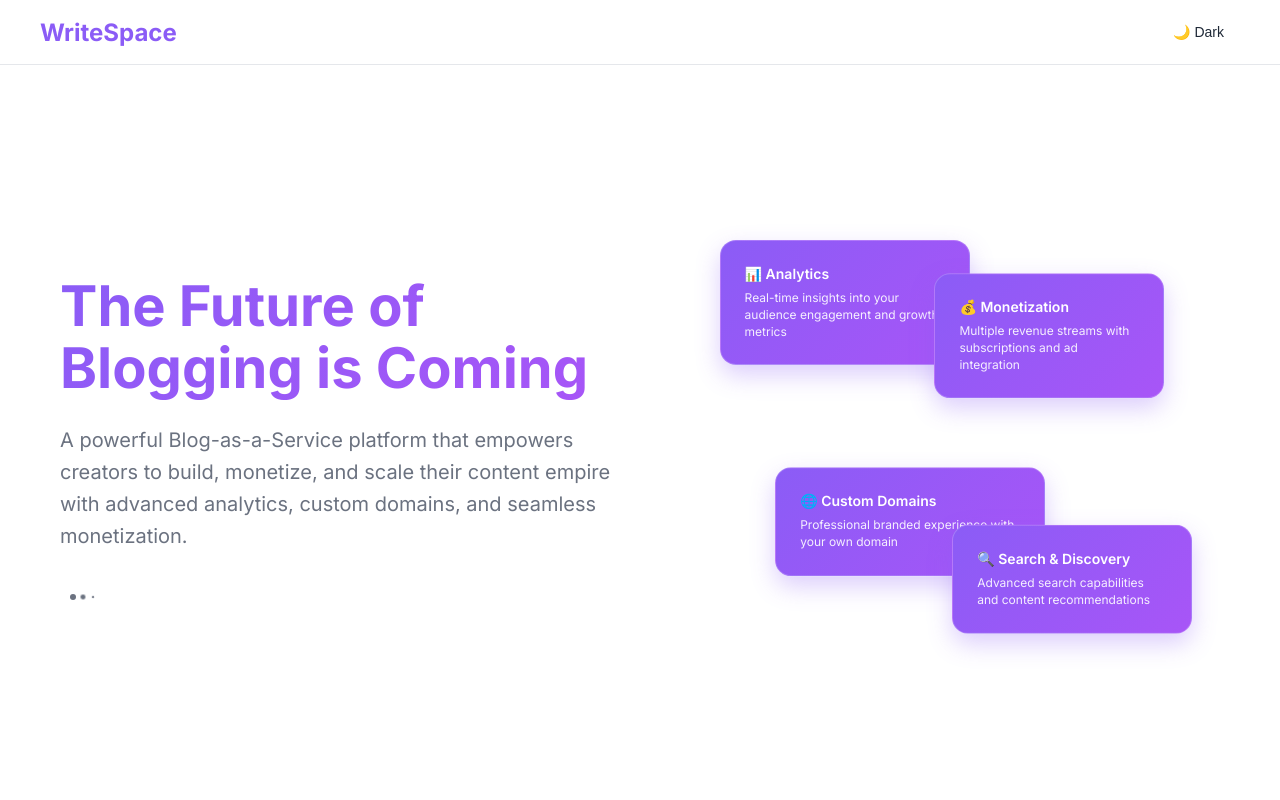
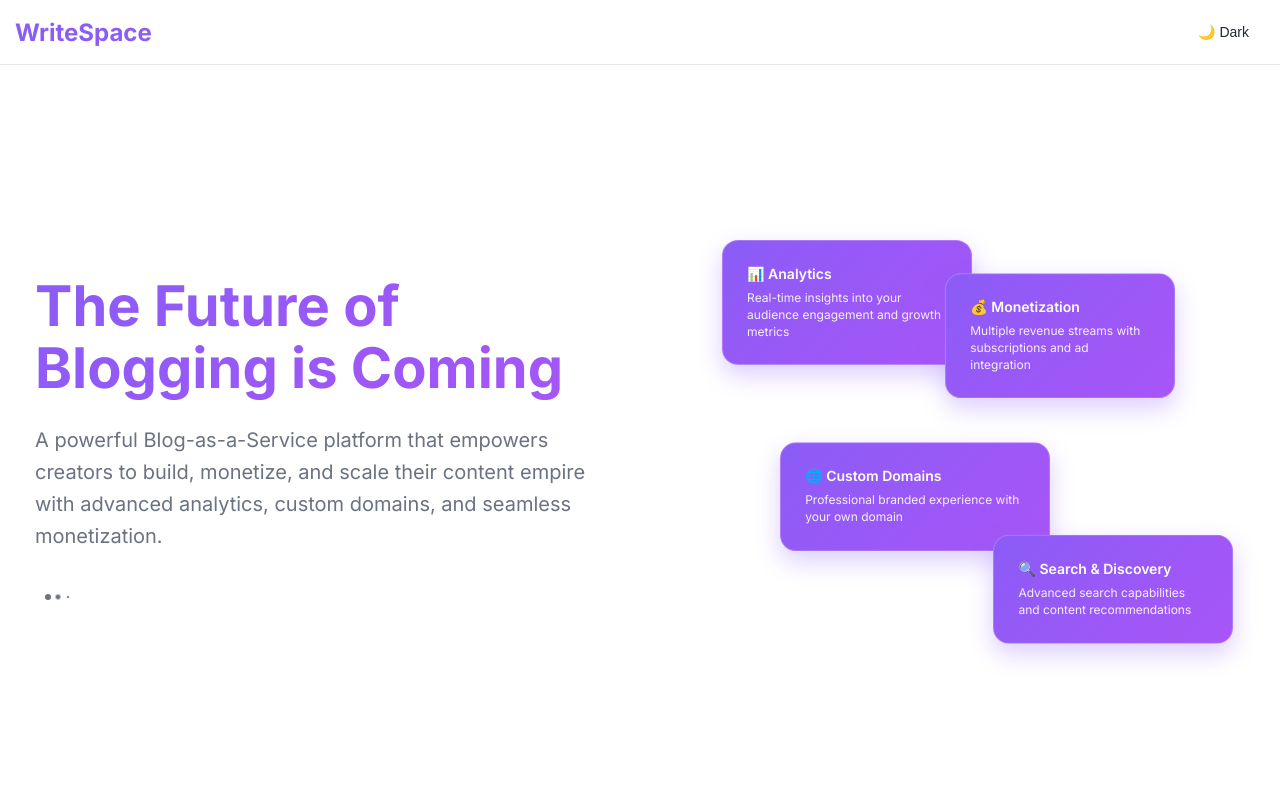
Before and after one commit to techieguydev/writespace.in, a plain HTML site: page index.html in a window 1280 px wide. Shown: the top 800 px of the page. Drawn offline with Linux system fonts and the light colour scheme.

Commit message:
Updated index.html with card adjustment

```diff
--- a/index.html
+++ b/index.html
@@ -45,7 +45,7 @@
         }
 
         .container {
-            max-width: 1200px;
+            max-width: 1250px;
             margin: 0 auto;
             padding: 0 20px;
         }
@@ -164,21 +164,21 @@
 
         .card:nth-child(2) {
             top: 20%;
-            right: 10%;
+            right: 12%;
             width: 230px;
             animation-delay: 2s;
         }
 
         .card:nth-child(3) {
-            bottom: 20%;
+            bottom: 25%;
             left: 20%;
             width: 270px;
             animation-delay: 4s;
         }
 
         .card:nth-child(4) {
-            bottom: 10%;
-            right: 5%;
+            bottom: 8%;
+            right: 2%;
             width: 240px;
             animation-delay: 1s;
         }
```
